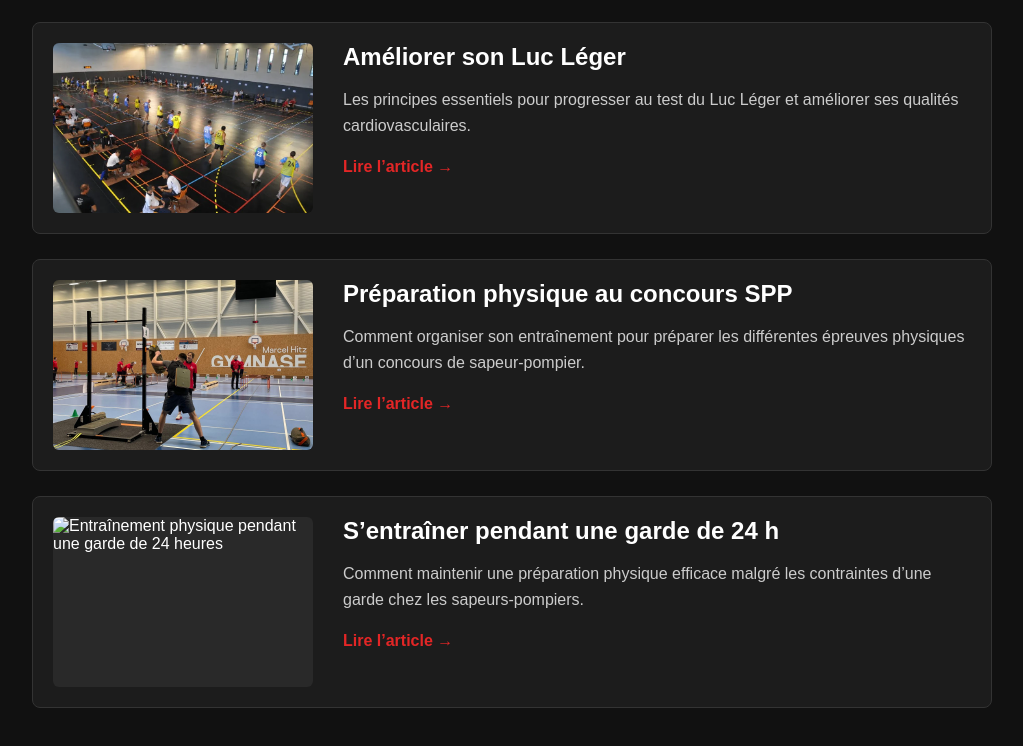
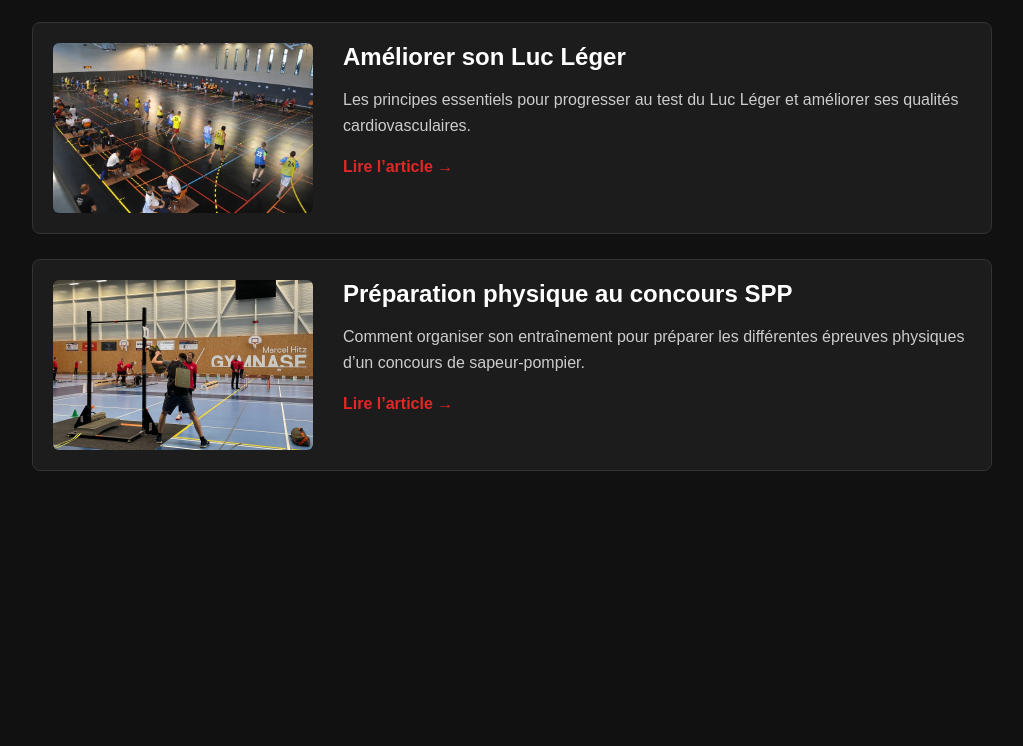
Before and after one commit to theojulio8/wodpompier, a plain HTML site: page articles.html in a window 1280 px wide. Shown: the part 460-1206 px from the top of the page, without its empty margins (128-1151 px from the left). After the commit the page ends 991 px from the top, so only its background shows below. Drawn offline with Linux system fonts and the light colour scheme.

Commit message:
Update articles.html

```diff
--- a/articles.html
+++ b/articles.html
@@ -199,25 +199,6 @@
             </div>
         </div>
 
-
-        <div class="article-card">
-            <img src="article-garde.jpg"
-                 alt="Entraînement physique pendant une garde de 24 heures"
-                 class="article-image">
-
-            <div class="article-content">
-                <h2>S’entraîner pendant une garde de 24 h</h2>
-
-                <p>
-                    Comment maintenir une préparation physique efficace
-                    malgré les contraintes d’une garde chez les
-                    sapeurs-pompiers.
-                </p>
-
-                <a href="#">Lire l’article →</a>
-            </div>
-        </div>
-
     </div>
 
 </main>
```
